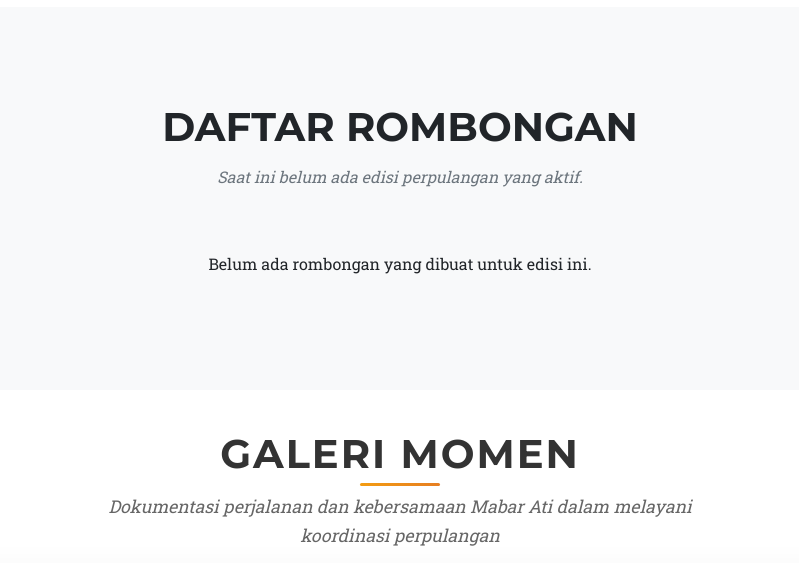
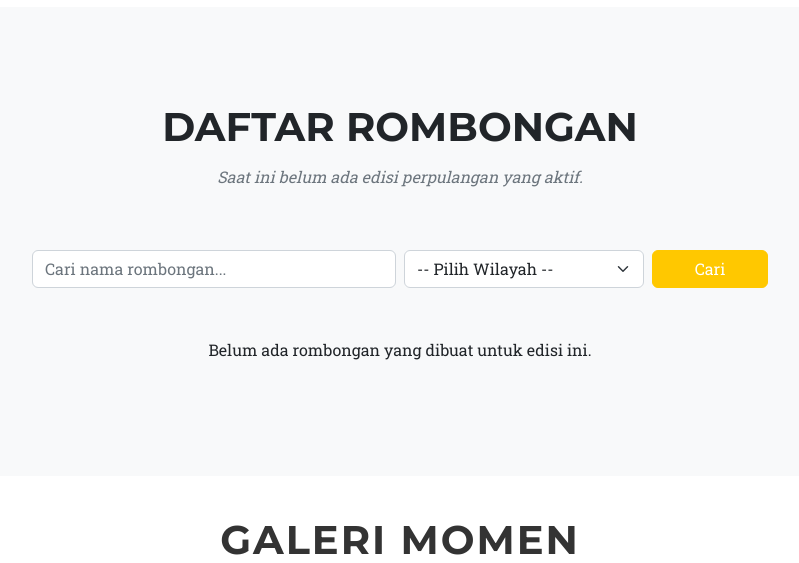
Before and after one commit to ibnualwan22/mabar-ati, a Flask app: page / in a window 1280 px wide. Shown: the part 1505-2068 px from the top of the page, without its empty margins (240-1039 px from the left). Run offline with Flask 3, Linux system fonts and the light colour scheme; data that the repository does not hold is empty; some libraries are stand-ins or nearby versions.

Commit message:
add filter di frondedn

```diff
--- a/app/main/routes.py
+++ b/app/main/routes.py
@@ -1,4 +1,4 @@
-from flask import render_template, flash, redirect, url_for, jsonify, current_app
+from flask import render_template, flash, redirect, request, url_for, jsonify, current_app
 from sqlalchemy.orm import joinedload
 import requests
 
@@ -9,16 +9,45 @@ from app.admin.routes import get_active_edisi
 @main_bp.route('/')
 def index():
     active_edisi = get_active_edisi()
-    semua_rombongan = []
+    semua_rombongan_final = []
+    semua_wilayah = []
+
     if active_edisi:
-        semua_rombongan = Rombongan.query.options(
+        # 1. Ambil semua data rombongan dari database terlebih dahulu
+        semua_rombongan_query = Rombongan.query.options(
             joinedload(Rombongan.tarifs),
             joinedload(Rombongan.buses)
-        ).filter_by(edisi_id=active_edisi.id).order_by(Rombongan.nama_rombongan).all()
+        ).filter_by(edisi=active_edisi).order_by(Rombongan.nama_rombongan).all()
+
+        # 2. Buat daftar unik semua wilayah untuk dropdown filter
+        wilayah_set = set()
+        for r in semua_rombongan_query:
+            if r.cakupan_wilayah:
+                for wilayah in r.cakupan_wilayah:
+                    wilayah_set.add(wilayah.get('label'))
+        semua_wilayah = sorted(list(wilayah_set))
+
+        # 3. Ambil parameter filter dari URL
+        search_query = request.args.get('q', '').lower()
+        wilayah_filter = request.args.get('wilayah', '')
+
+        # 4. Terapkan filter pada data yang sudah diambil
+        semua_rombongan_final = semua_rombongan_query
+        if search_query:
+            semua_rombongan_final = [
+                r for r in semua_rombongan_final if search_query in r.nama_rombongan.lower()
+            ]
+
+        if wilayah_filter:
+            semua_rombongan_final = [
+                r for r in semua_rombongan_final if r.cakupan_wilayah and
+                any(w.get('label') == wilayah_filter for w in r.cakupan_wilayah)
+            ]
 
     return render_template('index.html',
                            active_edisi=active_edisi,
-                           semua_rombongan=semua_rombongan)
+                           semua_rombongan=semua_rombongan_final,
+                           semua_wilayah=semua_wilayah) # Kirim daftar wilayah ke template
 
 @main_bp.route('/informasi')
 def informasi_perpulangan():
--- a/app/main/templates/index.html
+++ b/app/main/templates/index.html
@@ -66,6 +66,30 @@
             {% else %}
                 <h3 class="section-subheading text-muted">Saat ini belum ada edisi perpulangan yang aktif.</h3>
             {% endif %}
+        </div>
+        <div class="row justify-content-center mb-5">
+            <div class="col-lg-8">
+                <form method="GET" action="{{ url_for('main.index') }}#portfolio">
+                    <div class="row g-2">
+                        <div class="col-md-6">
+                            <input type="text" name="q" class="form-control" placeholder="Cari nama rombongan..." value="{{ request.args.get('q', '') }}">
+                        </div>
+                        <div class="col-md-4">
+                            <select name="wilayah" class="form-select">
+                                <option value="">-- Pilih Wilayah --</option>
+                                {% for wilayah in semua_wilayah %}
+                                    <option value="{{ wilayah }}" {% if request.args.get('wilayah') == wilayah %}selected{% endif %}>
+                                        {{ wilayah }}
+                                    </option>
+                                {% endfor %}
+                            </select>
+                        </div>
+                        <div class="col-md-2">
+                            <button type="submit" class="btn btn-primary w-100">Cari</button>
+                        </div>
+                    </div>
+                </form>
+            </div>
         </div>
         <div class="row">
             {% for rombongan in semua_rombongan %}
```
